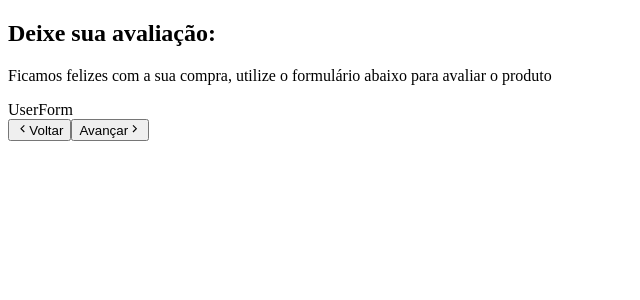
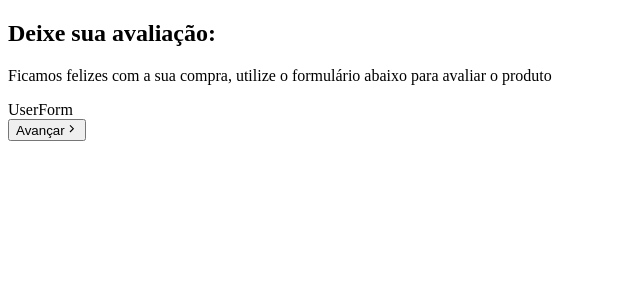
Before and after one commit to Rafaela-Wolf/multistep-form, a React (Vite) app: page / in a window 1280 px wide. Shown: the top 300 px of the page, without its empty margins (0-640 px from the left). Built offline with nearby package versions, Linux system fonts and the light colour scheme.

Commit message:
adicionando funcionalidade de mudar de etapa

```diff
--- a/src/App.jsx
+++ b/src/App.jsx
@@ -4,11 +4,12 @@
 import Thanks from './components/Thanks';
 import './App.css';
 import { useForm } from './hooks/useForm';
+import { FiSend } from 'react-icons/fi';
 
 function App() {
 
-  const formComponents = [ <UserForm />, <ReviewForm />, <Thanks /> ];
-  const { currentStep, currentComponent } = useForm(formComponents);
+  const formComponents = [<UserForm />, <ReviewForm />, <Thanks />];
+  const { currentStep, currentComponent, changeStep, isLastStep, isFirstStep } = useForm(formComponents);
 
   return (
     <div className="app">
@@ -18,19 +19,28 @@
       </div>
       <div className="form-container">
         <p></p>
-        <form>
+        <form onSubmit={(e) => changeStep(currentStep + 1, e)}>
           <div className="inputs-container">
             {currentComponent}
           </div>
           <div className="actions">
-            <button type="button">
+            {!isFirstStep && (
+              <button type="button" onClick={() => changeStep(currentStep - 1)}>
                 <GrFormPrevious />
                 <span>Voltar</span>
               </button>
+            )}
+            {!isLastStep ? (
               <button type="submit">
                 <span>Avançar</span>
                 <GrFormNext />
               </button>
+            ) : (
+              <button type="button">
+                <span>Enviar</span>
+                <FiSend />
+              </button>
+            )}
           </div>
         </form>
       </div>
--- a/src/hooks/useForm.jsx
+++ b/src/hooks/useForm.jsx
@@ -4,8 +4,19 @@
 
     const [currentStep, setCurrentStep] = useState(0);
 
+    function changeStep(i, e) {
+        if(e) e.preventDefault();
+
+        if(i < 0 || i >= steps.length) return;
+
+        setCurrentStep(i)
+    }
+
     return {
         currentStep,
-        currentComponent: steps[currentStep]
+        currentComponent: steps[currentStep],
+        changeStep,
+        isLastStep: currentStep + 1 === steps.length ? true : false,
+        isFirstStep: currentStep === 0 ? true : false,
     }
 }
```
Lines whose indentation alone changed are shown as unchanged.
